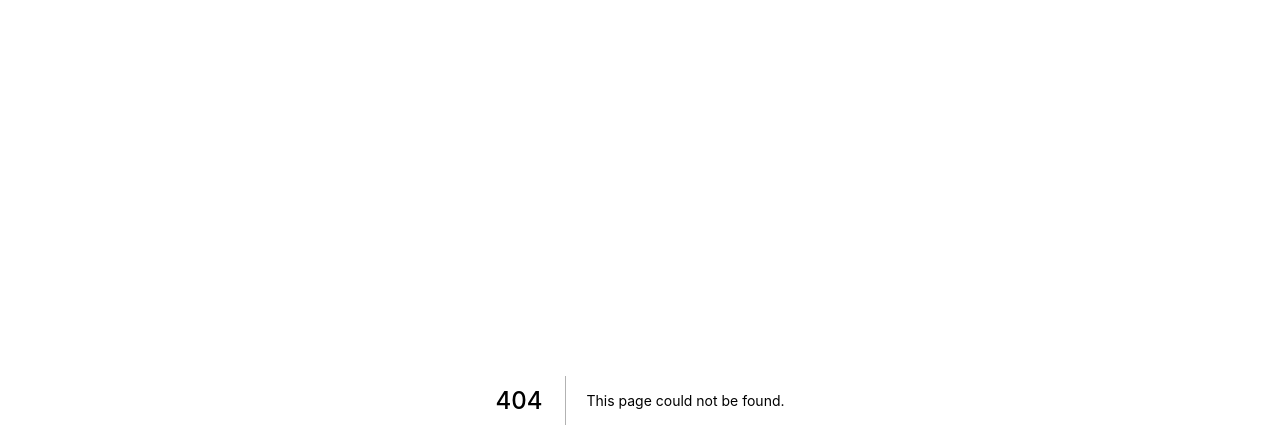
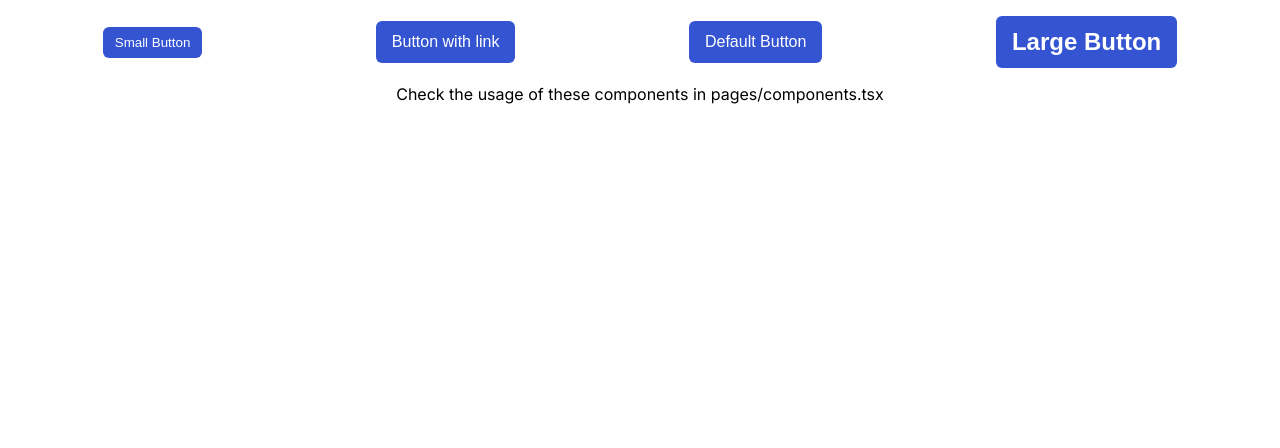
Before and after one commit to biryaniq/GuitarClubNew, a Next.js app: page /components in a window 1280 px wide. Before the commit this address had no page. Shown: the top 448 px of the page. Built offline with nearby package versions, Linux system fonts and the light colour scheme.

Commit message:
Added components preview page and Button component

```diff
--- a/components/Button.tsx
+++ b/components/Button.tsx
@@ -1,19 +1,60 @@
 import React from "react";
 import styled from "@emotion/styled";
+import { css } from "@emotion/react";
 
-const StyledButton = styled.button`
-  /* test */
+const Shared = css`
   border: none;
   border-radius: var(--br);
   background-color: var(--blue);
-  padding: calc(1.5 * var(--sm)) var(--md);
   color: var(--white);
-  font-weight: 700;
-  font-size: var(--lg);
+  cursor: pointer;
+  transition: 0.3s ease;
+  :hover {
+    filter: brightness(0.75) contrast(1.3);
+  }
 `;
 
-const Button = ({ text }: { text: string }) => {
-  return <StyledButton>{text}</StyledButton>;
+const SmallButton = styled.button`
+  ${Shared};
+  font-weight: 500;
+  padding: calc(1 * var(--sm)) calc(1.5 * var(--sm));
+`;
+
+const DefaultButton = styled.button`
+  ${Shared};
+  font-weight: 500;
+  font-size: var(--md);
+  padding: calc(1.5 * var(--sm)) var(--md);
+`;
+
+const LargeButton = styled.button`
+  ${Shared};
+  font-weight: 600;
+  font-size: var(--lg);
+  padding: calc(1.5 * var(--sm)) var(--md);
+`;
+
+const Button = ({ text, link, size }: { text: string; link?: string; size?: string }) => {
+  switch (size) {
+    case "sm":
+      return (
+        <a href={link || "#"}>
+          <SmallButton>{text}</SmallButton>
+        </a>
+      );
+    case "lg":
+      return (
+        <a href={link || "#"}>
+          <LargeButton>{text}</LargeButton>
+        </a>
+      );
+    default:
+      return (
+        <a href={link || "#"}>
+          <DefaultButton>{text}</DefaultButton>
+        </a>
+      );
+  }
 };
 
 export default Button;
--- /dev/null
+++ b/pages/components.tsx
@@ -0,0 +1,34 @@
+import React from "react";
+import Button from "../components/Button";
+import styled from "@emotion/styled";
+
+const Table = styled.div`
+  padding: 1em;
+`;
+
+const Row = styled.div`
+  display: flex;
+  width: 100%;
+  justify-content: space-around;
+  align-content: space-around;
+  align-items: center;
+  :not(:last-child) {
+    padding-bottom: 1em;
+  }
+`;
+
+const Components = () => {
+  return (
+    <Table>
+      <Row>
+        <Button size="sm" text="Small Button" />
+        <Button link="https://google.com" text="Button with link" />
+        <Button text="Default Button" />
+        <Button size="lg" text="Large Button" />
+      </Row>
+      <Row>Check the usage of these components in pages/components.tsx</Row>
+    </Table>
+  );
+};
+
+export default Components;
--- a/styles/Home.module.css
+++ b/styles/Home.module.css
@@ -1,8 +1,10 @@
 .container {
   padding: 0 2rem;
+  height: 100%;
 }
 
 .main {
+  height: 100%;
   min-height: 100vh;
   padding: 4rem 0;
   flex: 1;
--- a/styles/globals.css
+++ b/styles/globals.css
@@ -5,6 +5,7 @@ body {
   padding: 0;
   margin: 0;
   font-family: "Inter";
+  height: 100%;
 }
 
 a {
@@ -36,11 +37,12 @@ a {
   --xl: 32px;
   --br: 6px;
 
+  /* font */
+
   /* colors */
-  --blue: #005493;
-  --yellow: #F5AA1C;
-  --red: #C63527;
-  --darkblue: #002754;
+  --black: #272727;
+  --blue: #3454D1;
+  --yellow: #FED766;
+  --red: #E84855;
   --white: #fff;
-  --black: #222;
 }
--- a/tsconfig.json
+++ b/tsconfig.json
@@ -15,6 +15,6 @@
     "jsx": "preserve",
     "incremental": true
   },
-  "include": ["next-env.d.ts", "**/*.ts", "**/*.tsx"],
+  "include": ["next-env.d.ts", "**/*.ts", "**/*.tsx", "pages/components.js"],
   "exclude": ["node_modules"]
 }
```
Also changed, not shown: pages/index.tsx (+4 -18 lines).
